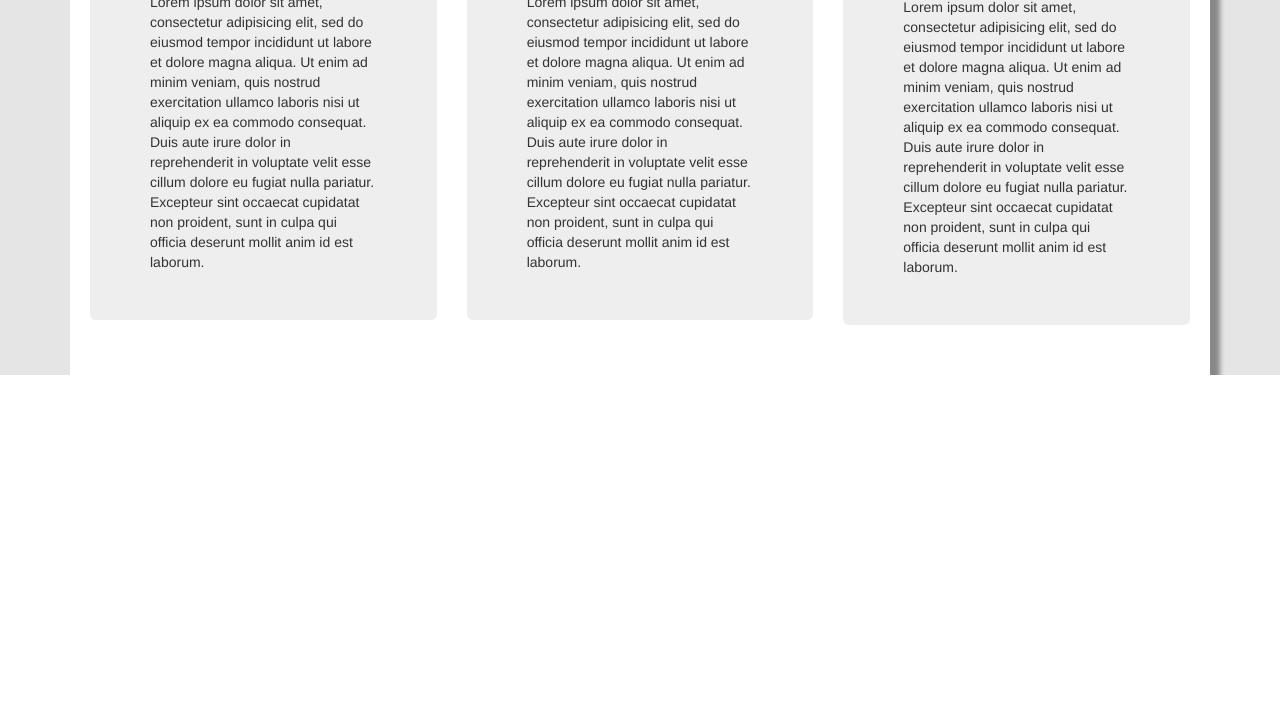
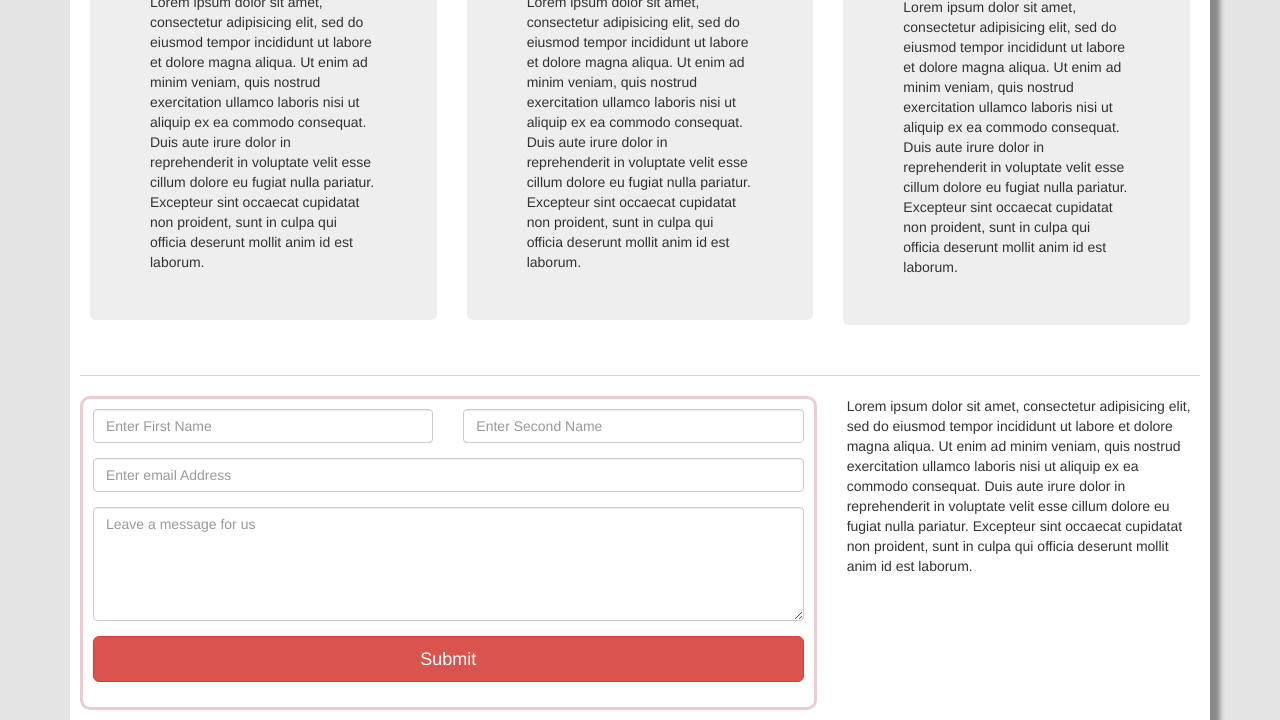
Before and after one commit to EvalyneWangariMwangi/BOOTSTRAP-FOUNDATION-20-July-2017, a website: page index.html in a window 1280 px wide. Shown: the part 869-1589 px from the top of the page. Before the commit the page ends 1244 px from the top, so only its background shows below. Drawn offline with nearby package versions, Linux system fonts and the light colour scheme.

Commit message:
adding a form

```diff
--- a/customcss/custom.scss
+++ b/customcss/custom.scss
@@ -1,8 +1,20 @@
+//declare variable
 $fullwidth: 100%;
+$bordercolor: #ebccd1;
+
+//using mixins
+@mixin border-radius($radius) {
+  -webkit-border-radius: $radius;
+     -moz-border-radius: $radius;
+      -ms-border-radius: $radius;
+          border-radius: $radius;
+}
 
 .body-wrapper{
 	background-color: #e5e5e5;
 }
+
+//nesting
 .bodycontent{
 	background-color: #fff;
 	 box-shadow: 10px 10px 5px #888888;
@@ -16,3 +28,12 @@ $fullwidth: 100%;
 .services{
 	margin:10px;
 }
+
+
+.borderout {
+padding:10px;
+border-style: outset;
+ border-style: solid;
+ border-width: 3px;
+ border-color: $bordercolor;
+@include border-radius(10px); }
--- a/index.html
+++ b/index.html
@@ -47,7 +47,7 @@
 
 <!--page content-->
 <div class="container">
-	<div class="bodycontent">
+<div class="bodycontent">
 <!--start slider-->
 <div class="slider">
   <div id="myCarousel" class="carousel slide" data-ride="carousel">
@@ -145,7 +145,59 @@
 				</div>
 			</div>
 		</div>
+		<hr class="panel-danger">
 <!--end paragraph -->
+<!--form-->
+	<div class="row">
+		<div class="col-md-8">
+			<div class="borderout">
+					<form class="form-horizontal" action="#">
+					    <div class="form-group">
+					      <div class="">
+					      	<div class="col-sm-6">
+					      		 <input type="text" class="form-control" id="email" placeholder="Enter First Name" name="email">
+					      	</div>
+					      	<div class="col-sm-6">
+					      		 <input type="text" class="form-control" id="email" placeholder="Enter Second Name" name="email">
+					      	</div>
+
+					      </div>
+					    </div>
+					    <div class="form-group">
+					      <div class="">
+					      	<div class="col-sm-12">
+					      		<input type="text" class="form-control" id="pwd" placeholder="Enter email Address" name="pwd">
+					      	</div>
+					      </div>
+					    </div>
+					    <div class="form-group">
+					    	<div class="col-sm-12">
+					    		 <textarea class="form-control" rows="5" id="comment" placeholder="Leave a message for us"></textarea>
+					    	</div>
+						    </div>
+					    <div class="form-group">
+					      <div class="">
+					      <div class="col-sm-12">
+					      	<button type="submit" class="btn btn-danger btn-lg btn-block ">Submit</button>
+					      </div>
+					      </div>
+					    </div>
+
+					  </form>
+				</div>
+		</div>
+		<div class="col-md-4">
+			<p>
+				Lorem ipsum dolor sit amet, consectetur adipisicing elit, sed do eiusmod
+				tempor incididunt ut labore et dolore magna aliqua. Ut enim ad minim veniam,
+				quis nostrud exercitation ullamco laboris nisi ut aliquip ex ea commodo
+				consequat. Duis aute irure dolor in reprehenderit in voluptate velit esse
+				cillum dolore eu fugiat nulla pariatur. Excepteur sint occaecat cupidatat non
+				proident, sunt in culpa qui officia deserunt mollit anim id est laborum.
+			</p>
+		</div>
+	</div>
+	<!--end form -->
 	</div>
 </div>
 <!--end page content -->
```
Also changed, not shown: customcss/custom.css, 1 other file.
